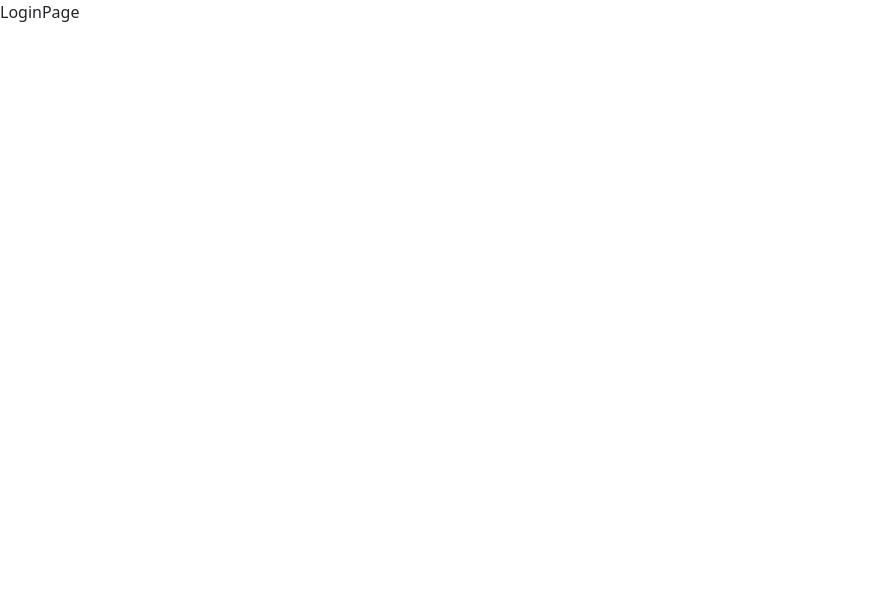
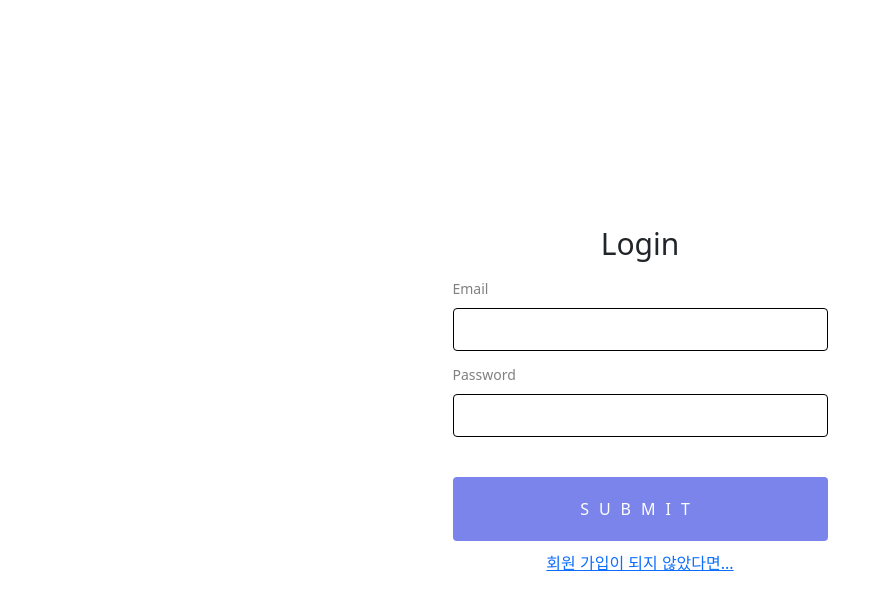
Before and after one commit to billy5982/react-firebase-chat, a React (Create React App) app: page /login in a window 1280 px wide. Shown: the top 610 px of the page, without its empty margins (0-890 px from the left). Built offline with nearby package versions, Linux system fonts and the light colour scheme.

Commit message:
회원가입 로그인 완료

```diff
--- a/src/components/LoginPage/LoginPage.js
+++ b/src/components/LoginPage/LoginPage.js
@@ -1,7 +1,69 @@
 import React from "react";
+import { useForm } from "react-hook-form";
+import { Link } from "react-router-dom";
+import { authService } from "../../firebase";
+import { getAuth, signInWithEmailAndPassword } from "firebase/auth";
+function LoginPage() {
+  const onLogin = async (data) => {
+    try {
+      console.log(data);
+      // auth 서버에 접근해서 이메일과 비밀번호를 확인 해당 정보를 loginUser에 넣어줌
+      const auth = getAuth();
+      let loginUser = await signInWithEmailAndPassword(
+        auth,
+        data.email,
+        data.password
+      );
 
-function LoginPage() {
-  return <div>LoginPage</div>;
+      console.log(loginUser);
+    } catch (errors) {}
+  };
+  const {
+    register,
+    formState: { errors },
+    handleSubmit,
+  } = useForm({ mode: onchange });
+  return (
+    <div className="auth-wrapper">
+      <h3 style={{ fontSize: "30px" }}>Login</h3>
+      <form onSubmit={handleSubmit(onLogin)}>
+        <label htmlFor="email">Email</label>
+        <input
+          type="text"
+          id="email"
+          {...register("email", {
+            required: true,
+            pattern: /^\S+@\S+$/i,
+          })}
+        />
+        {errors.email && errors.email.type === "required" && (
+          <p>required email</p>
+        )}
+        {errors.email && errors.email.type === "pattern" && (
+          <p>check email pattern</p>
+        )}
+        <label htmlFor="password">Password</label>
+        <input
+          type="password"
+          id="password"
+          {...register("password", {
+            required: true,
+            maxLength: 10,
+          })}
+        />
+        {errors.password && errors.password.type === "required" && (
+          <p>check password</p>
+        )}
+        {errors.password && errors.password.type === "maxLength" && (
+          <p>check password</p>
+        )}
+        <input type="submit" />
+      </form>
+      <Link to="/register">
+        <div>회원 가입이 되지 않았다면...</div>
+      </Link>
+    </div>
+  );
 }
 
 export default LoginPage;
--- a/src/components/RegisterPage/RegisterPage.js
+++ b/src/components/RegisterPage/RegisterPage.js
@@ -9,6 +9,7 @@ import {
   createUserWithEmailAndPassword,
   updateProfile,
 } from "firebase/auth";
+// firebase.js에서 설정한 인증서비스를 import 해와야 인증서버에 접근할 수 있음
 import { authService } from "../../firebase";
 // watch 함수 => watch('name')
 //<유효성 검사할 태그 {...register('해당 태그 이름을 정해준다', {유효성 검사할 항목})}
@@ -44,14 +45,15 @@ function RegisterPage() {
     try {
       setSubmitStop(true);
       const auth = getAuth(); //인증 서비스 접근
+      // 인증 서버에 접근해서 회원 가입 진행 해당 정보를 데이터 베이스에도 전달해야함.
       let createdUser = await createUserWithEmailAndPassword(
         //유저를 이메일과 패스워드로 생성
         auth,
         data.email,
         data.password
       ); // 회원가입 정보를 기입하는 auth서버에 접근해서 해당 정보를 저장, 저장된 정보를 createdUser가 가지고 있음
+
       // createdUser은 객체형태이며, user라는 키 값에 accessToken, displayName,protoUrl을 가지고 있음
-
       await updateProfile(auth.currentUser, {
         // 유저 정보를 업데이트 해주는 메소드 1인자 : auth.currentUser 회원가입한 현재 유저?, 2인자 수정할 정보 객체로 기재
         displayName: data.name,
@@ -59,7 +61,27 @@ function RegisterPage() {
           createdUser.user.email
         )}?d=identicon`,
       });
-      console.log(createdUser);
+      // console.log(createdUser); 생성된 유저 데이터를 displayname. photoURL을 수정할 수 있음
+
+      // 데이터 베이스에 인증된 데이터 전달하기
+      const dataBase = getDatabase(); //데이터 베이스의 접근하기
+      // ref는 reference => dataBase, table, row 순
+      /*  database 구조
+        // 데이터 베이스 database {
+          // table - users : {
+           // row - uid(회원 고유 아이디) : {
+              //column -  displayname :
+                          email :
+            } ...회원 가입 아이디 저장
+          }
+        }
+      */
+      //ref 는 데이터 베이스 주소라고 생각하면 될듯?
+      // set(ref(데이터베이스, 테이블 + row) , {Column 정보})
+      await set(ref(dataBase, "users/" + createdUser.user.uid), {
+        name: createdUser.user.displayName,
+        image: createdUser.user.photoURL,
+      });
 
       setSubmitStop(false);
     } catch (error) {
--- a/src/firebase.js
+++ b/src/firebase.js
@@ -2,9 +2,10 @@
 // 파이어베이스는 서버에서 제작하는 인증,데이터베이스 스토리지, 알림 등을 자동적으로 제공
 // 아래처럼 불러와서 사용할 수 있음
 import firebase from "firebase/compat/app";
-import "firebase/compat/auth"; // 인증 관련 불러오기
-import "firebase/compat/database"; // 데이터 베이스 불러오기
+
 import "firebase/compat/storage"; // 스토리지 불러오기
+import { getDatabase } from "firebase/database";
+import { getAuth } from "firebase/auth";
 // TODO: Add SDKs for Firebase products that you want to use
 // https://firebase.google.com/docs/web/setup#available-libraries
 
@@ -21,7 +22,10 @@ const firebaseConfig = {
 };
 
 // Initialize Firebase
+// const app = firebase.initializeApp(firebaseConfig);
 const app = firebase.initializeApp(firebaseConfig);
 // const analytics = getAnalytics(app); 통계를 보여주는 부분
-export default app;
-export const authService = firebase.auth();
+
+//auth auth와 database를 받아온 다음에 export 해줘야 함.
+export const authService = getAuth();
+export const database = getDatabase();
```
Also changed, not shown: 1 other file (tests, documents, lock files or other folders).
